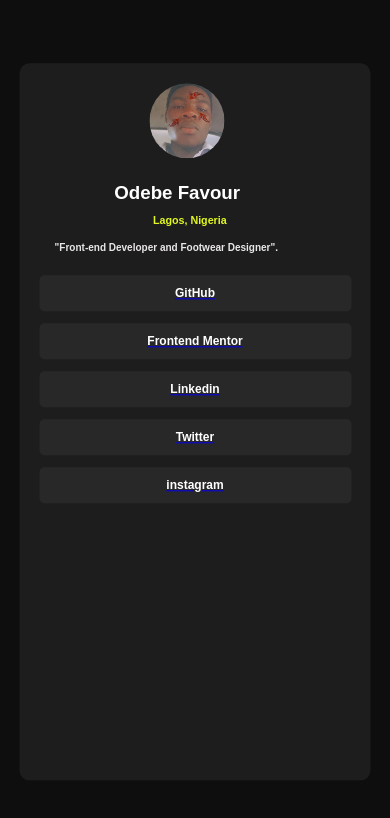
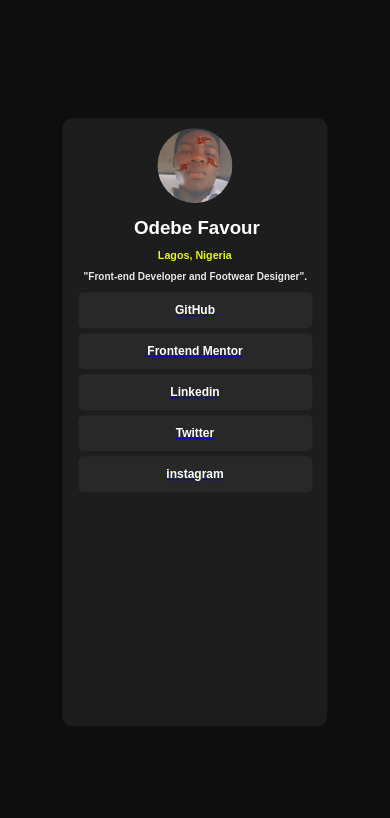
Before and after one commit to Yungodebz/Project1, a plain HTML site: page index.html in a window 390 px wide. Drawn offline with Linux system fonts and the light colour scheme.

Commit message:
secont commit

```diff
--- a/style.css
+++ b/style.css
@@ -47,6 +47,7 @@ img{
     flex-direction: column;
     width: 80%;
     margin-left: 10%;
+    text-decoration: none;
 }
 button{
     margin-top: 12px;
@@ -86,8 +87,6 @@ p{
 
 /* Media Query */
 
-
-/* Mobile Specific Styles (768px and below) */
 .container {
     display: block;
   }
@@ -102,8 +101,8 @@ p{
 
     .container {
         background-color:#1d1d1d;
-        min-width: 90%;
-        min-height: 85%;
+        min-width: 68%;
+        min-height: 72%;
         margin: 0 auto;
         align-items: center;
         border-radius: 10px;
@@ -116,8 +115,8 @@ p{
         height: 75px;
         border-radius: 50%;
         object-fit: cover;
-        margin-left: 37%;
-        margin-top: 20px;
+        margin-left: 36%;
+        margin-top: 10px;
       }
       .container .top-area {
         margin-left: 0;
@@ -126,13 +125,14 @@ p{
         display: flex;
         flex-direction: column;
         align-items: center;
+        text-decoration: none;
       }
       .container button {
-        margin-top: 12px;
+        margin-top: 5px;
         padding: 11px;
         border-radius: 5px;
         border: none;
-        width: 80vw;
+        width: 60vw;
         display: block;
         color: #fff;
         background-color:#292828;
@@ -142,20 +142,20 @@ p{
      .container p{
         font-size: 10px;
         color: rgb(233, 230, 230);
-        margin-bottom: 10px;
-        margin-left: 10%;
+        margin-bottom: 5px;
+        margin-left: 8%;
         font-weight: bold;
         white-space: nowrap;
         width: 50%;
     }
     .container h6{
         color: rgb(225, 247, 31);
-        margin-top: 10px;
-        margin-bottom: 16px;
-        margin-left: 38%;
+        margin-top: 5px;
+        margin-bottom: 10px;
+        margin-left: 36%;
     }
     .container h3{
-        margin-top: 20px;
+        margin-top: 10px;
         margin-left: 27%;
         margin-bottom: 10px;
     }
```
